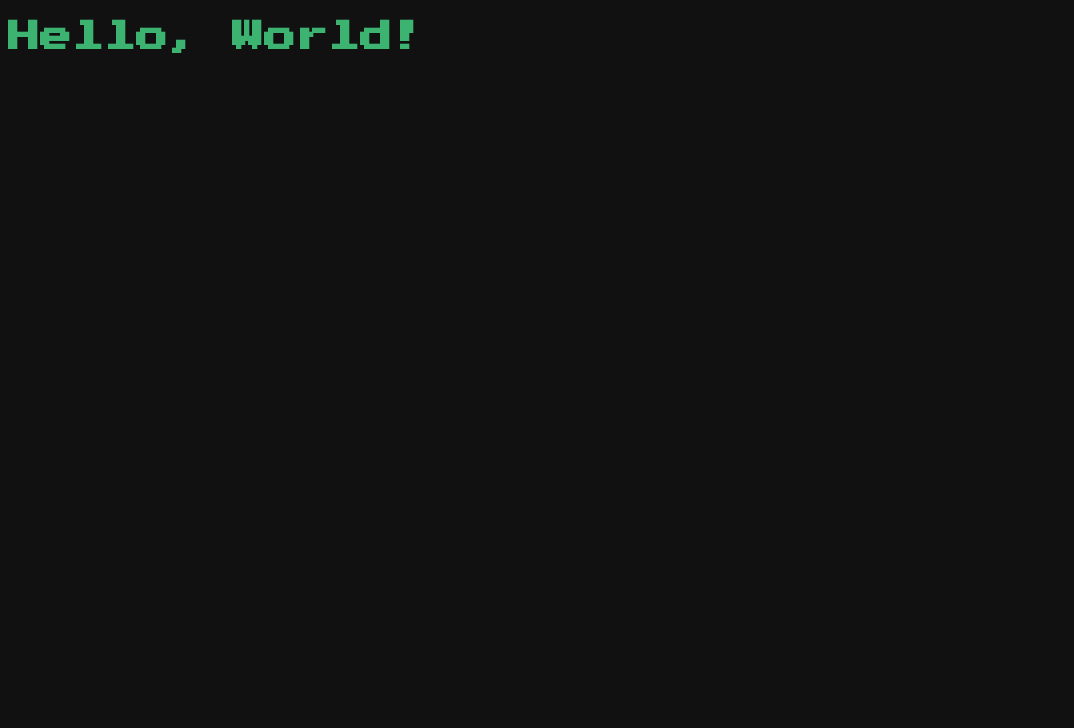
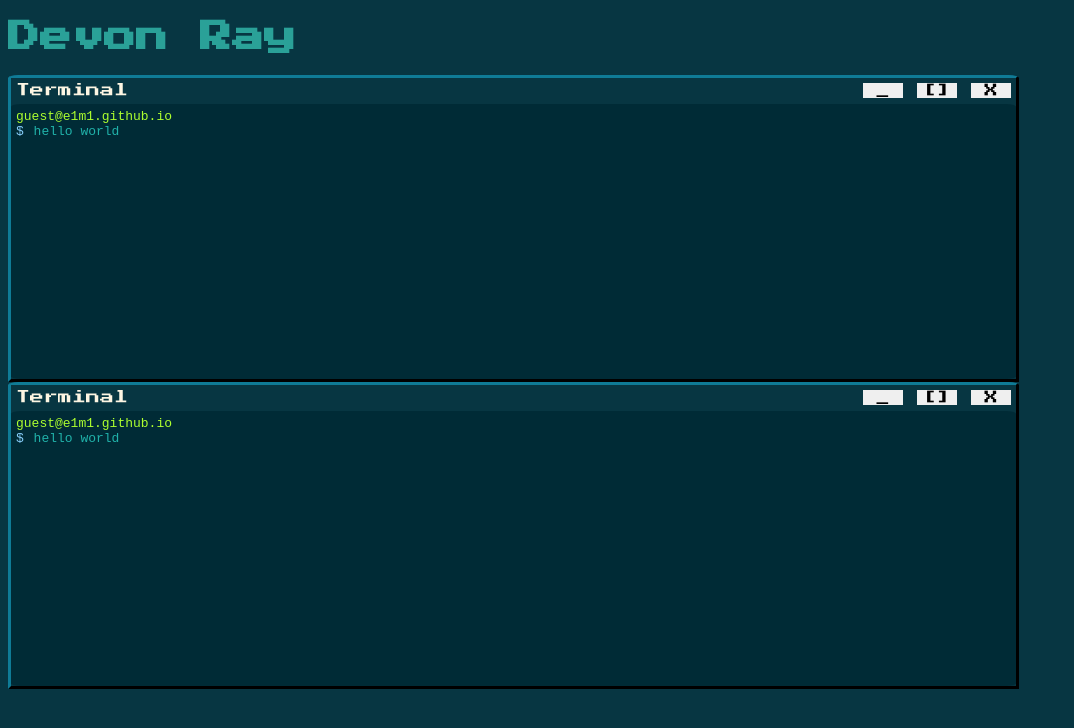
Before and after one commit to e1m1/e1m1.github.io, a plain HTML site: page index.html in a window 1280 px wide. Shown: the whole page, without its empty margins (0-1074 px from the left). Drawn offline with Linux system fonts and the light colour scheme.

Commit message:
feat: terminal windows

```diff
--- a/index.html
+++ b/index.html
@@ -8,6 +8,52 @@
 </head>
 <body>
     <script src="site.js"></script>
-    <h1>Hello, World!</h1>
+    <h1>Devon Ray</h1>
+    <div class="content-wrapper">
+        <div class="term-window">
+            <div class="term-titlebar">
+                <div class="term-title">
+                    Terminal
+                </div>
+                <div class="term-window-buttons">
+                    <button class="min-button">
+                        <div class="button-text">_</div>
+                    </button>
+                    <button class="max-button">
+                        <div class="button-text">[]</div>
+                    </button>
+                    <button class="close-button">
+                        <div class="button-text">X</div>
+                    </button>
+                </div>
+            </div>
+            <div class="term-shell">
+                <code class="shell-header">guest@e1m1.github.io</code>
+                <code class="command-line">$ <span contenteditable="true" class="commands">hello world</span></code>
+            </div>
+        </div>
+        <div class="term-window">
+            <div class="term-titlebar">
+                <div class="term-title">
+                    Terminal
+                </div>
+                <div class="term-window-buttons">
+                    <button class="min-button">
+                        <div class="button-text">_</div>
+                    </button>
+                    <button class="max-button">
+                        <div class="button-text">[]</div>
+                    </button>
+                    <button class="close-button">
+                        <div class="button-text">X</div>
+                    </button>
+                </div>
+            </div>
+            <div class="term-shell">
+                <code class="shell-header">guest@e1m1.github.io</code>
+                <code class="command-line">$ <span contenteditable="true" class="commands">hello world</span></code>
+            </div>
+        </div>
+    </div>
 </body>
 </html>
--- a/site.css
+++ b/site.css
@@ -3,12 +3,110 @@
     src: url(assets/fonts/press-start-2p-regular.ttf);
 }
 
+/*Solarized Palette*/
+:root {
+    --base03: #002b36;
+    --base02: #073642;
+    --base01: #586e75;
+    --base00: #657b83;
+    --base0: #839496;
+    --base1: #93a1a1;
+    --base2: #eee8d5;
+    --base3: #fdf6e3;
+    --yellow: #b58900;
+    --orange: #cb4b16;
+    --red: #dc322f;
+    --magenta: #d33682;
+    --violet: #6c71c4;
+    --blue: #268bd2;
+    --cyan: #2aa198;
+    --green: #859900;
+}
+
 body {
-    background-color: #111;
+    background-color: var(--base02);
 }
 
 h1 {
     font-family: 'press-start-2p-regular';
-    color: mediumseagreen;
+    color: var(--cyan);
     width: 60%;
 }
+
+div.content-wrapper {
+    display: flex;
+    flex-direction: column;
+    width: 80%;
+    div.term-window {
+        min-width: 400px;
+        min-height: 300px;
+        background-color: var(--base02);
+        border-top-left-radius: 1%;
+        border-top-right-radius: 1%;
+        border-color: var(--base02);
+        border-style: outset;
+        div.term-titlebar {
+            display: flex;
+            flex-flow: row;
+            height: 16px;
+            justify-content: space-between;
+            padding: 5px;
+            color: var(--base3);
+            font-family: 'press-start-2p-regular';
+            font-size: 14px;
+
+            button {
+                font-family: 'press-start-2p-regular';
+                width: 40px;
+                border: none;
+            }
+
+            button.min-button,
+            button.max-button {
+                :hover {
+                    background-color: var(--base1);
+                }
+            }
+
+            button.close-button {
+                :hover {
+                    background-color: var(--red);
+                }
+            }
+        }
+
+        div.term-shell {
+            height: 265px;
+            background-color: var(--base03);
+            border-top-left-radius: 1%;
+            border-top-right-radius: 1%;
+            border-bottom-left-radius: 1%;
+            border-bottom-right-radius: 1%;
+            padding: 5px;
+
+            code {
+                display: block;
+            }
+
+            code.shell-header {
+                color: greenyellow;
+            }
+
+            code.command-line {
+                color: lightskyblue;
+
+                span.commands {
+                    margin-left: 2px;
+                    color: lightseagreen;
+
+                    :hover {
+                        cursor: text;
+                    }
+                }
+
+                width: 100%;
+                height: 100%;
+            }
+        }
+    }
+}
```
